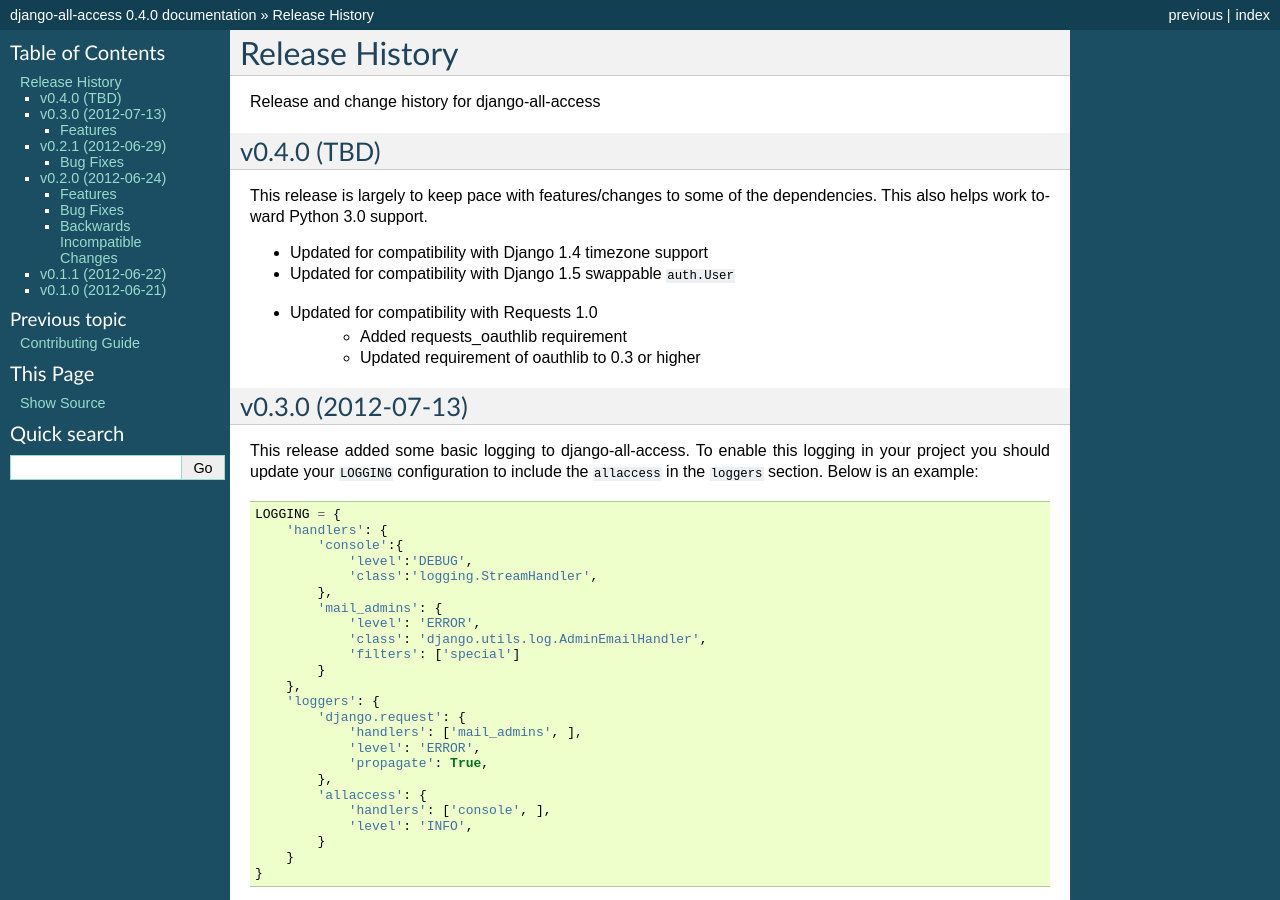
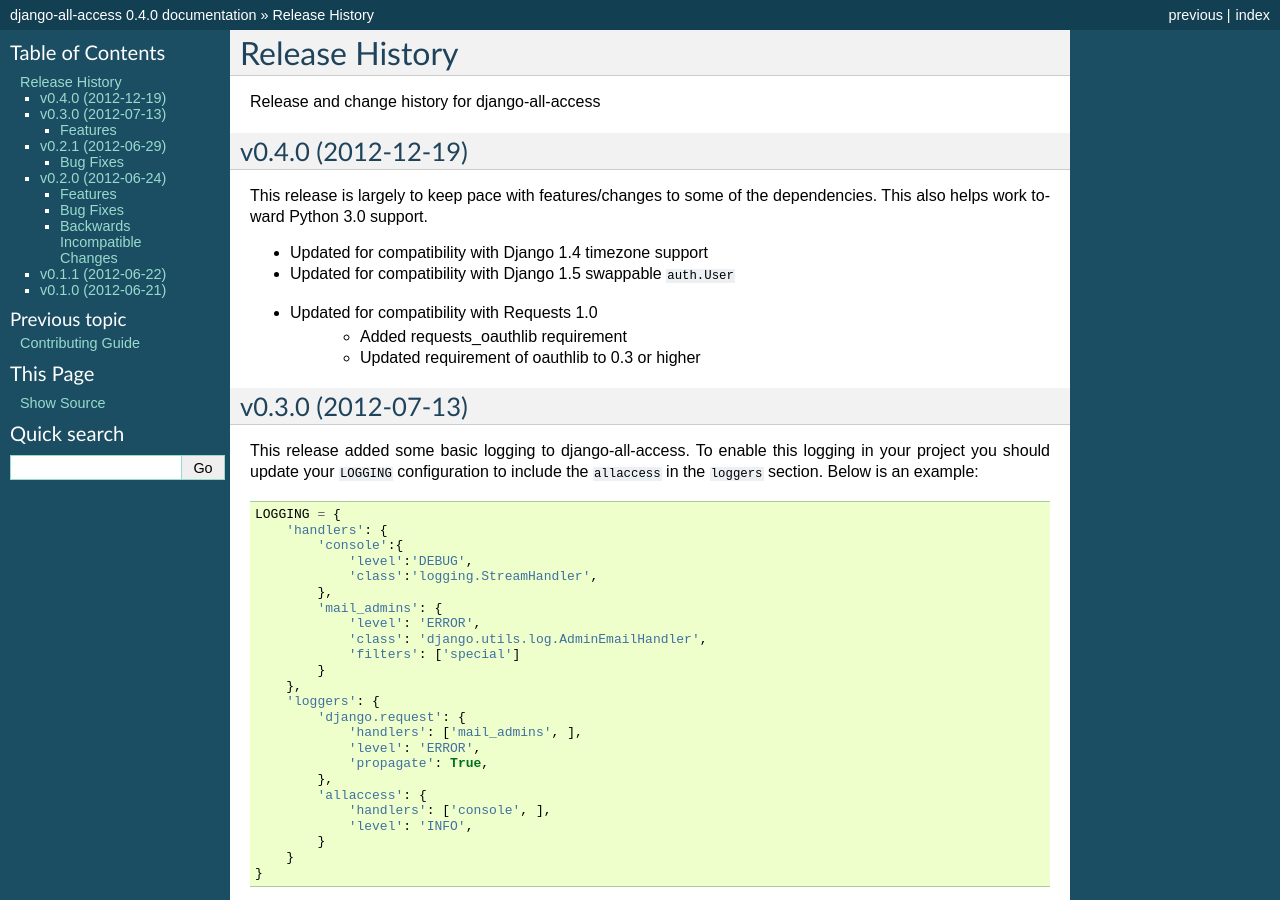
Before and after one commit to mlavin/django-all-access, a Sphinx documentation site: the page built from docs/releases.rst, in a window 1280 px wide and 900 px high. Built offline with Sphinx 7.4.7, drawn with Linux system fonts in a browser that asks for light colours.

Commit message:
Setting release date.

```diff
--- a/docs/releases.rst
+++ b/docs/releases.rst
@@ -4,7 +4,7 @@
 Release and change history for django-all-access
 
 
-v0.4.0 (TBD)
+v0.4.0 (2012-12-19)
 ------------------------------------
 
 This release is largely to keep pace with features/changes to some of the
```
